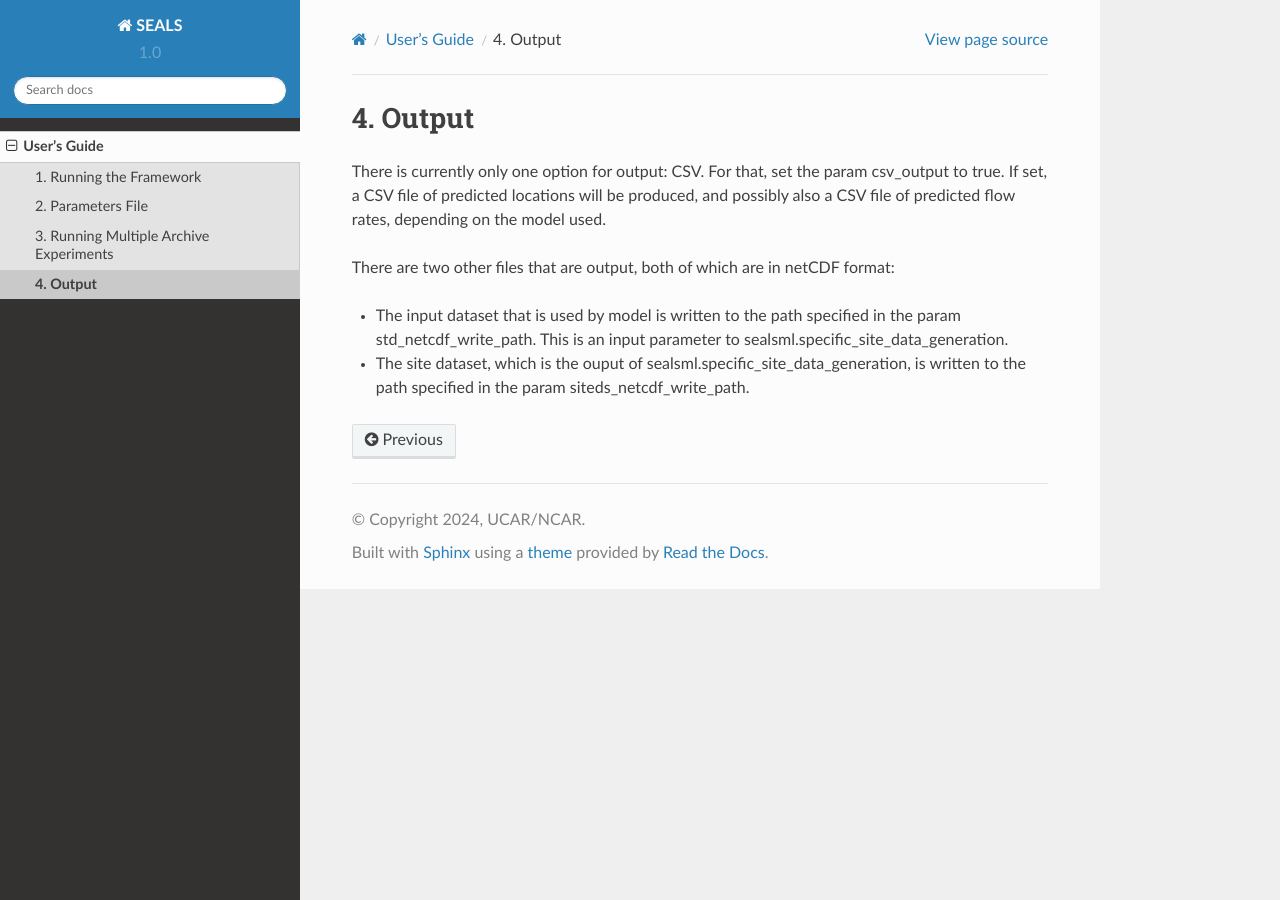
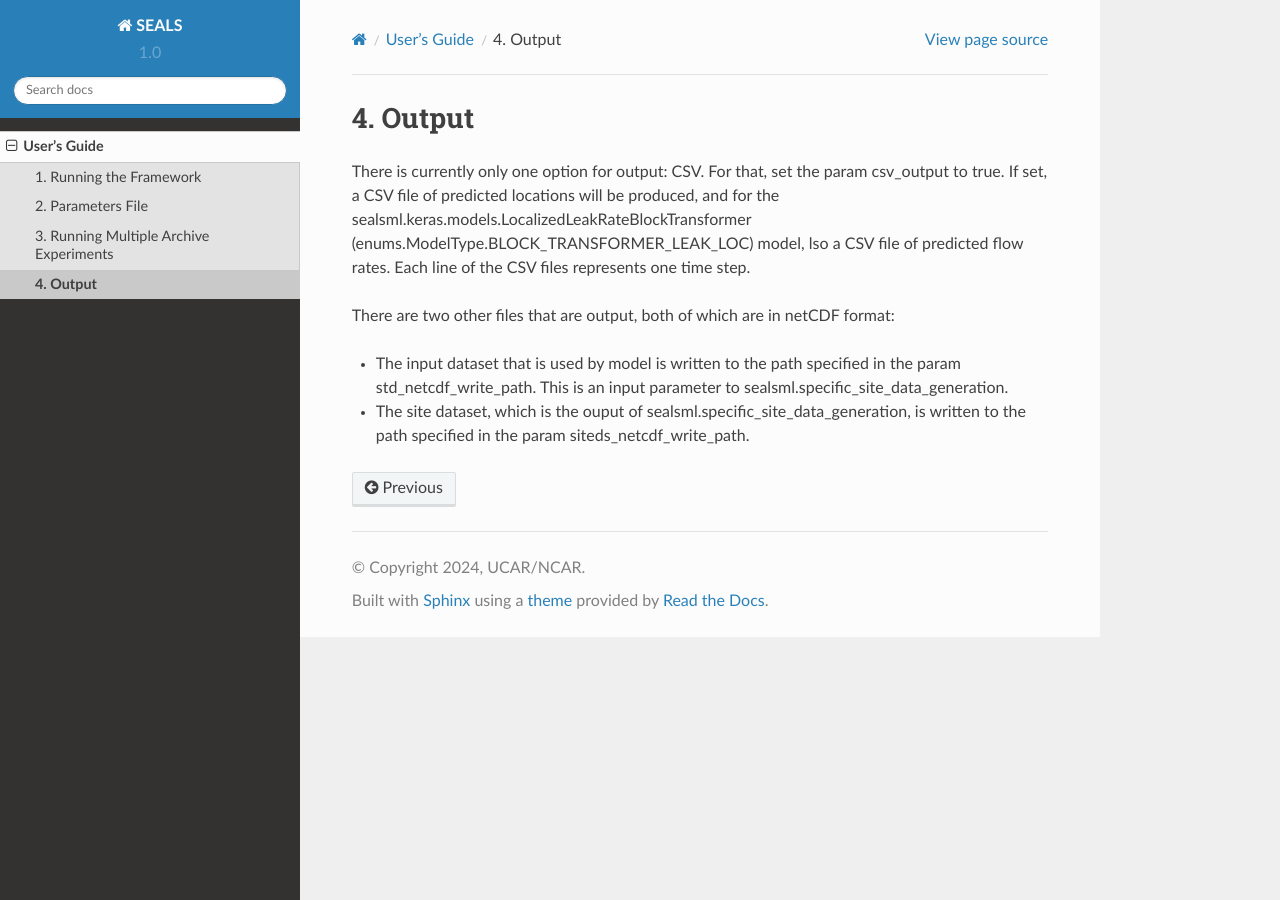
Before and after one commit to NCAR/SEALS, a Sphinx documentation site: the page built from docs/Users_Guide/output.rst, in a window 1280 px wide. Built offline with Sphinx 7.4.7 and the Read the Docs theme 2.0.0, drawn with Linux system fonts in a browser that asks for light colours.

Commit message:
Update output.rst

```diff
--- a/docs/Users_Guide/output.rst
+++ b/docs/Users_Guide/output.rst
@@ -2,7 +2,7 @@
 Output
 ******
 
-There is currently only one option for output:  CSV.  For that, set the param csv_output to true. If set, a CSV file of predicted locations will be produced, and possibly also a CSV file of predicted flow rates, depending on the model used.
+There is currently only one option for output:  CSV.  For that, set the param csv_output to true. If set, a CSV file of predicted locations will be produced, and for the sealsml.keras.models.LocalizedLeakRateBlockTransformer (enums.ModelType.BLOCK_TRANSFORMER_LEAK_LOC) model, lso a CSV file of predicted flow rates.  Each line of the CSV files represents one time step.
 
 There are two other files that are output, both of which are in netCDF format:
 
```
